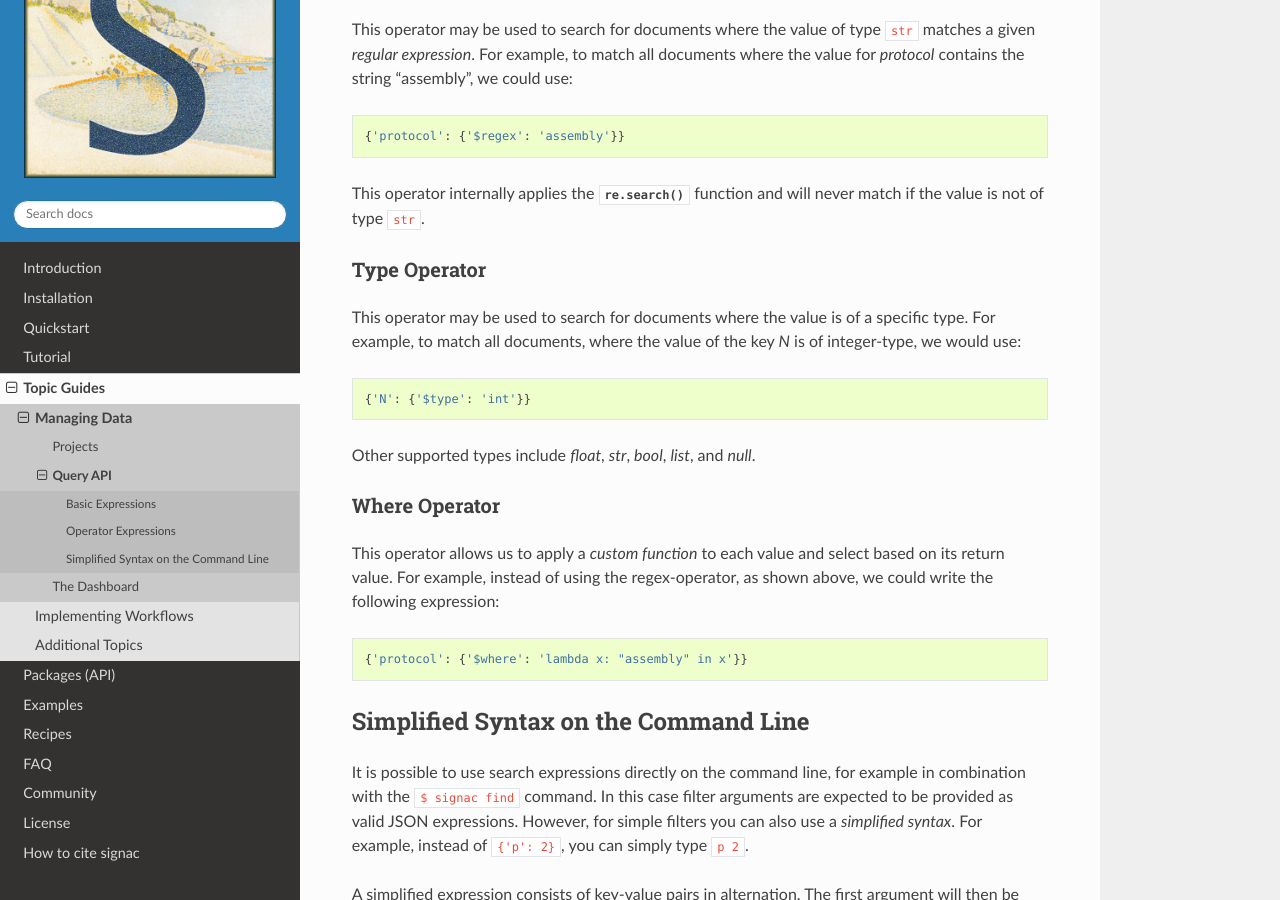
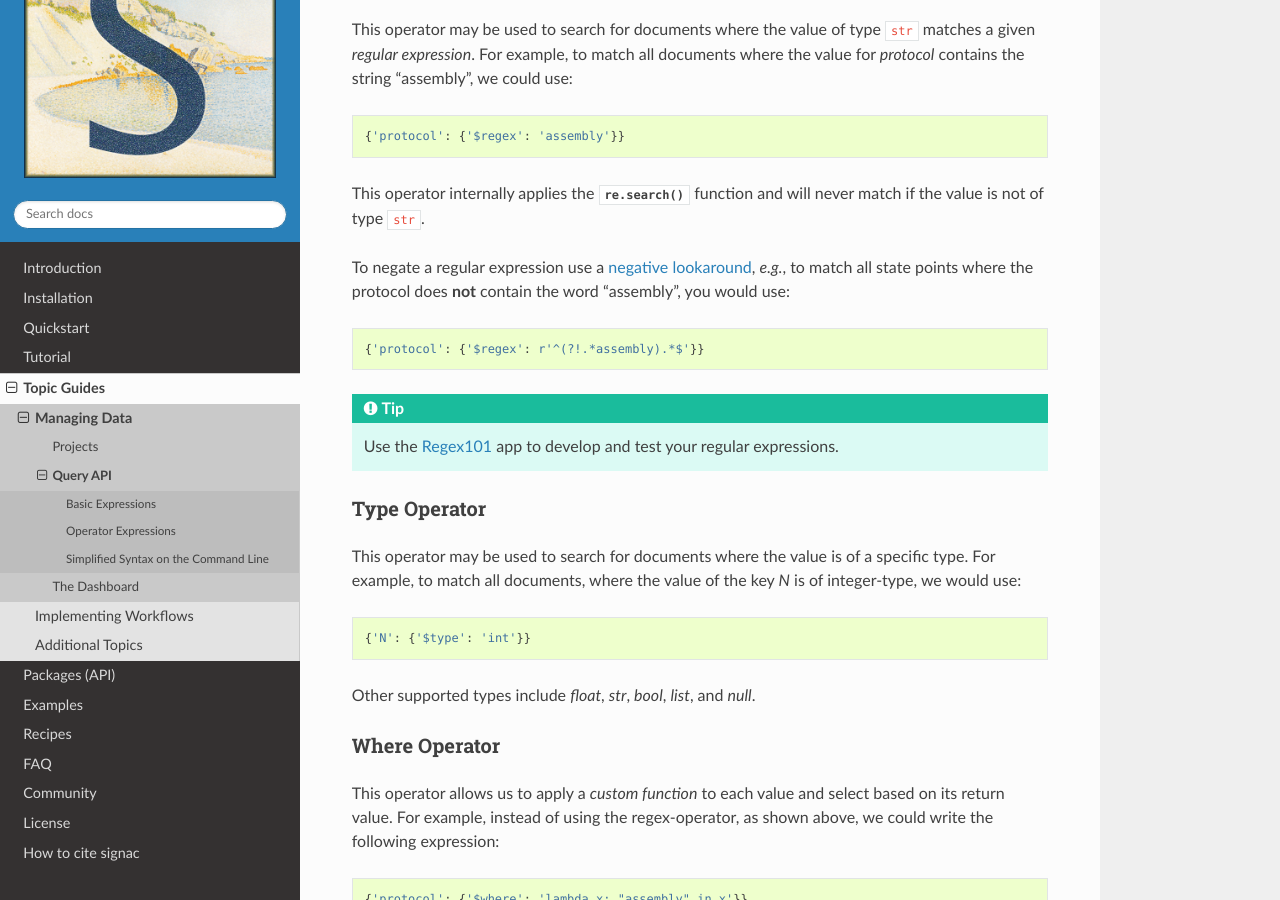
Before and after one commit to glotzerlab/signac-docs, a Sphinx documentation site: the page built from docs/source/query.rst, in a window 1280 px wide and 900 px high, scrolled down 3451 px. Built offline with Sphinx 7.4.7 and the Read the Docs theme 2.0.0, drawn with Linux system fonts in a browser that asks for light colours.

Commit message:
Add blurb about negating regex queries and add link to regex101.com.

```diff
--- a/docs/source/query.rst
+++ b/docs/source/query.rst
@@ -176,6 +176,19 @@ For example, to match all documents where the value for *protocol* contains the
 
 This operator internally applies the :py:func:`re.search` function and will never match if the value is not of type ``str``.
 
+To negate a regular expression use a `negative lookaround`_, *e.g.*, to match all state points where the protocol does **not** contain the word "assembly",
+you would use:
+
+.. code-block:: python
+
+   {'protocol': {'$regex': r'^(?!.*assembly).*$'}}
+
+.. _negative lookaround: https://www.regular-expressions.info/lookaround.html
+
+.. tip::
+
+    Use the `Regex101 <https://regex101.com/>`_ app to develop and test your regular expressions.
+
 .. _type-operator:
 
 Type Operator
```
